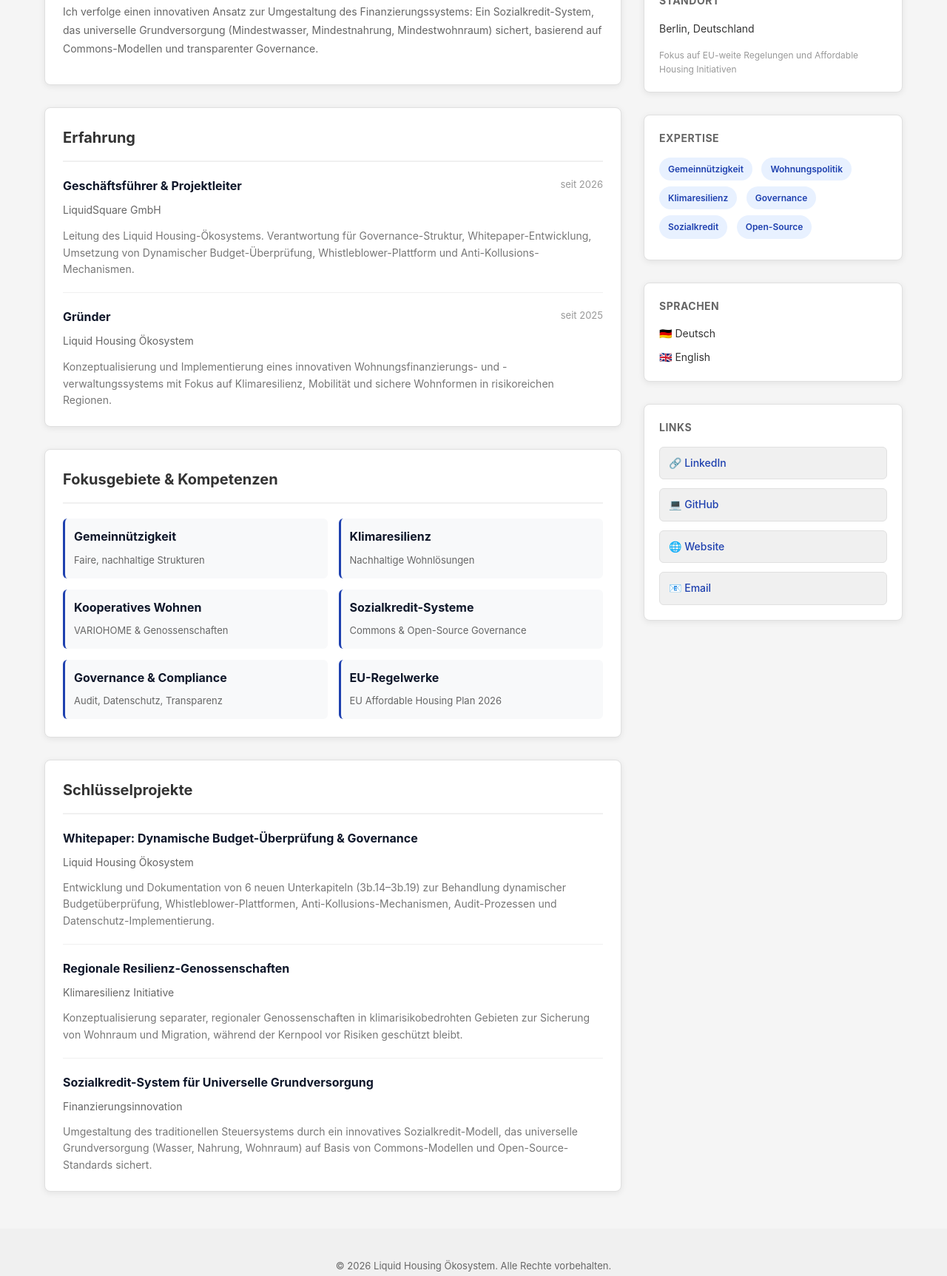
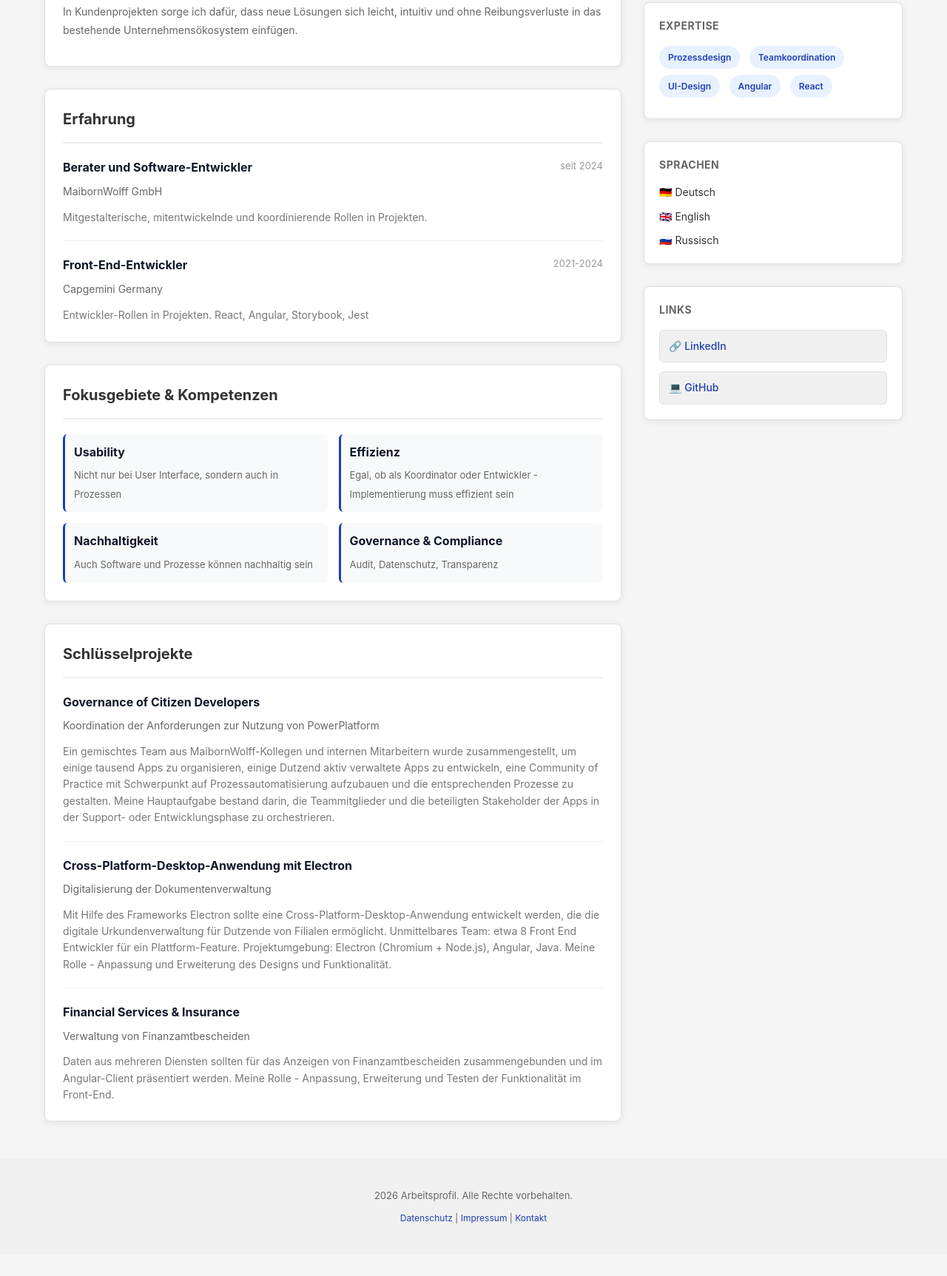
Before and after one commit to VadimNau/VadimNau.github.io, a plain HTML site: page index.html in a window 1280 px wide. Shown: the part 552-2277 px from the top of the page at 74% size. After the commit the page ends 2248 px from the top, so only its background shows below. Drawn offline with Linux system fonts and the light colour scheme.

Commit message:
adjust content

```diff
--- a/index.html
+++ b/index.html
@@ -342,10 +342,10 @@
     <header>
         <div class="header-bg"></div>
         <div class="profile-header">
-            <div class="profile-pic">🏠</div>
+            <div class="profile-pic">📊</div>
             <div class="profile-info">
-                <h1>Liquid Housing Founder</h1>
-                <p>Projektleiter & Geschäftsführer bei LiquidSquare</p>
+                <h1>Process & Software Design</h1>
+                <p>Prozessautomatisierung & Webtechnologien</p>
                 <p class="location">📍 Berlin, Deutschland</p>
             </div>
         </div>
@@ -358,8 +358,8 @@
             <div class="card">
                 <h2>Über mich</h2>
                 <div class="about-content">
-                    <p>Projektleiter und Gründer des Liquid Housing-Ökosystems. Mein Fokus liegt auf der Schaffung gemeinnütziger, fairer Strukturen zur Unterstützung von VARIOHOME und seinen Mitgliedern. Das Ziel: Lebenskosten senken durch kooperative Wohnformen – nicht Reich werden.</p>
-                    <p style="margin-top: 15px;">Ich verfolge einen innovativen Ansatz zur Umgestaltung des Finanzierungssystems: Ein Sozialkredit-System, das universelle Grundversorgung (Mindestwasser, Mindestnahrung, Mindestwohnraum) sichert, basierend auf Commons-Modellen und transparenter Governance.</p>
+                    <p>Als Berater und Software-Designer gestalte ich die Lösungen der MaibornWolff Delivery Unit „Pro-Code AI Solutions“ aktiv mit. Mit einem Background in Digital Design und Process Usability fokussiere ich mich darauf, Geschäfts- und Produktionsprozesse messbar besser zu machen.</p>
+                    <p style="margin-top: 15px;">In Kundenprojekten sorge ich dafür, dass neue Lösungen sich leicht, intuitiv und ohne Reibungsverluste in das bestehende Unternehmensökosystem einfügen.</p>
                 </div>
             </div>
 
@@ -370,26 +370,26 @@
                 <div class="experience-item">
                     <div class="experience-header">
                         <div class="experience-title">
-                            <h3>Geschäftsführer & Projektleiter</h3>
-                            <div class="experience-subtitle">LiquidSquare GmbH</div>
+                            <h3>Berater und Software-Entwickler</h3>
+                            <div class="experience-subtitle">MaibornWolff GmbH</div>
                         </div>
-                        <div class="experience-time">seit 2026</div>
+                        <div class="experience-time">seit 2024</div>
                     </div>
                     <div class="experience-desc">
-                        Leitung des Liquid Housing-Ökosystems. Verantwortung für Governance-Struktur, Whitepaper-Entwicklung, Umsetzung von Dynamischer Budget-Überprüfung, Whistleblower-Plattform und Anti-Kollusions-Mechanismen.
+                        Mitgestalterische, mitentwickelnde und koordinierende Rollen in Projekten.
                     </div>
                 </div>
 
                 <div class="experience-item">
                     <div class="experience-header">
                         <div class="experience-title">
-                            <h3>Gründer</h3>
-                            <div class="experience-subtitle">Liquid Housing Ökosystem</div>
+                            <h3>Front-End-Entwickler</h3>
+                            <div class="experience-subtitle">Capgemini Germany</div>
                         </div>
-                        <div class="experience-time">seit 2025</div>
+                        <div class="experience-time">2021-2024</div>
                     </div>
                     <div class="experience-desc">
-                        Konzeptualisierung und Implementierung eines innovativen Wohnungsfinanzierungs- und -verwaltungssystems mit Fokus auf Klimaresilienz, Mobilität und sichere Wohnformen in risikoreichen Regionen.
+                        Entwickler-Rollen in Projekten. React, Angular, Storybook, Jest
                     </div>
                 </div>
             </div>
@@ -399,28 +399,20 @@
                 <h2>Fokusgebiete & Kompetenzen</h2>
                 <div class="skills-grid">
                     <div class="skill-item">
-                        <strong>Gemeinnützigkeit</strong>
-                        <span>Faire, nachhaltige Strukturen</span>
+                        <strong>Usability</strong>
+                        <span>Nicht nur bei User Interface, sondern auch in Prozessen</span>
                     </div>
                     <div class="skill-item">
-                        <strong>Klimaresilienz</strong>
-                        <span>Nachhaltige Wohnlösungen</span>
+                        <strong>Effizienz</strong>
+                        <span>Egal, ob als Koordinator oder Entwickler - Implementierung muss effizient sein</span>
                     </div>
                     <div class="skill-item">
-                        <strong>Kooperatives Wohnen</strong>
-                        <span>VARIOHOME & Genossenschaften</span>
-                    </div>
-                    <div class="skill-item">
-                        <strong>Sozialkredit-Systeme</strong>
-                        <span>Commons & Open-Source Governance</span>
+                        <strong>Nachhaltigkeit</strong>
+                        <span>Auch Software und Prozesse können nachhaltig sein</span>
                     </div>
                     <div class="skill-item">
                         <strong>Governance & Compliance</strong>
                         <span>Audit, Datenschutz, Transparenz</span>
-                    </div>
-                    <div class="skill-item">
-                        <strong>EU-Regelwerke</strong>
-                        <span>EU Affordable Housing Plan 2026</span>
                     </div>
                 </div>
             </div>
@@ -430,26 +422,32 @@
                 <h2>Schlüsselprojekte</h2>
 
                 <div class="experience-item">
-                    <h3>Whitepaper: Dynamische Budget-Überprüfung & Governance</h3>
-                    <p class="experience-subtitle">Liquid Housing Ökosystem</p>
+                    <h3>Governance of Citizen Developers</h3>
+                    <p class="experience-subtitle">Koordination der Anforderungen zur Nutzung von PowerPlatform</p>
                     <div class="experience-desc">
-                        Entwicklung und Dokumentation von 6 neuen Unterkapiteln (3b.14–3b.19) zur Behandlung dynamischer Budgetüberprüfung, Whistleblower-Plattformen, Anti-Kollusions-Mechanismen, Audit-Prozessen und Datenschutz-Implementierung.
+                        Ein gemischtes Team aus MaibornWolff-Kollegen und internen Mitarbeitern wurde zusammengestellt, um einige tausend Apps zu organisieren,
+                        einige Dutzend aktiv verwaltete Apps zu entwickeln, eine Community of Practice mit Schwerpunkt auf Prozessautomatisierung aufzubauen und
+                        die entsprechenden Prozesse zu gestalten. Meine Hauptaufgabe bestand darin, die Teammitglieder und die beteiligten Stakeholder der Apps
+                        in der Support- oder Entwicklungsphase zu orchestrieren.
                     </div>
                 </div>
 
                 <div class="experience-item">
-                    <h3>Regionale Resilienz-Genossenschaften</h3>
-                    <p class="experience-subtitle">Klimaresilienz Initiative</p>
+                    <h3>Cross-Platform-Desktop-Anwendung mit Electron</h3>
+                    <p class="experience-subtitle">Digitalisierung der Dokumentenverwaltung</p>
                     <div class="experience-desc">
-                        Konzeptualisierung separater, regionaler Genossenschaften in klimarisikobedrohten Gebieten zur Sicherung von Wohnraum und Migration, während der Kernpool vor Risiken geschützt bleibt.
+                        Mit Hilfe des Frameworks Electron sollte eine Cross-Platform-Desktop-Anwendung entwickelt werden, die die digitale Urkundenverwaltung
+                        für Dutzende von Filialen ermöglicht. Unmittelbares Team: etwa 8 Front End Entwickler für ein Plattform-Feature.
+                        Projektumgebung: Electron (Chromium + Node.js), Angular, Java. Meine Rolle - Anpassung und Erweiterung des Designs und Funktionalität.
                     </div>
                 </div>
 
                 <div class="experience-item">
-                    <h3>Sozialkredit-System für Universelle Grundversorgung</h3>
-                    <p class="experience-subtitle">Finanzierungsinnovation</p>
+                    <h3>Financial Services & Insurance</h3>
+                    <p class="experience-subtitle">Verwaltung von Finanzamtbescheiden</p>
                     <div class="experience-desc">
-                        Umgestaltung des traditionellen Steuersystems durch ein innovatives Sozialkredit-Modell, das universelle Grundversorgung (Wasser, Nahrung, Wohnraum) auf Basis von Commons-Modellen und Open-Source-Standards sichert.
+                        Daten aus mehreren Diensten sollten für das Anzeigen von Finanzamtbescheiden zusammengebunden und im Angular-Client präsentiert werden.
+                        Meine Rolle - Anpassung, Erweiterung und Testen der Funktionalität im Front-End.
                     </div>
                 </div>
             </div>
@@ -457,32 +455,31 @@
 
         <!-- Sidebar -->
         <div class="sidebar">
-            <!-- Contact Card -->
+            <!-- Contact Card
             <div class="sidebar-card">
                 <h3>Kontakt</h3>
                 <div class="button-group">
                     <button class="btn btn-primary">Nachricht</button>
                     <button class="btn btn-secondary">+ Folgen</button>
                 </div>
-            </div>
+            </div> -->
 
             <!-- Location Card -->
             <div class="sidebar-card">
                 <h3>Standort</h3>
                 <p style="font-size: 14px; margin-bottom: 15px;">Berlin, Deutschland</p>
-                <p style="font-size: 12px; color: #999;">Fokus auf EU-weite Regelungen und Affordable Housing Initiativen</p>
+                <p style="font-size: 12px; color: #999;">Fokus auf EU-weite Software-Lösungen und Initiativen</p>
             </div>
 
             <!-- Expertise Card -->
             <div class="sidebar-card">
                 <h3>Expertise</h3>
                 <div>
-                    <span class="badge">Gemeinnützigkeit</span>
-                    <span class="badge">Wohnungspolitik</span>
-                    <span class="badge">Klimaresilienz</span>
-                    <span class="badge">Governance</span>
-                    <span class="badge">Sozialkredit</span>
-                    <span class="badge">Open-Source</span>
+                    <span class="badge">Prozessdesign</span>
+                    <span class="badge">Teamkoordination</span>
+                    <span class="badge">UI-Design</span>
+                    <span class="badge">Angular</span>
+                    <span class="badge">React</span>
                 </div>
             </div>
 
@@ -490,17 +487,16 @@
             <div class="sidebar-card">
                 <h3>Sprachen</h3>
                 <p style="font-size: 14px; margin-bottom: 10px;">🇩🇪 Deutsch</p>
-                <p style="font-size: 14px;">🇬🇧 English</p>
+                <p style="font-size: 14px; margin-bottom: 10px;">🇬🇧 English</p>
+                <p style="font-size: 14px;">🇷🇺 Russisch</p>
             </div>
 
             <!-- Social Links Card -->
             <div class="sidebar-card">
                 <h3>Links</h3>
                 <div class="social-links">
-                    <a href="#" class="social-link">🔗 LinkedIn</a>
-                    <a href="#" class="social-link">💻 GitHub</a>
-                    <a href="#" class="social-link">🌐 Website</a>
-                    <a href="#" class="social-link">📧 Email</a>
+                    <a href="https://www.linkedin.com/in/vadim-naumchik/" class="social-link">🔗 LinkedIn</a>
+                    <a href="https://github.com/VadimNau" class="social-link">💻 GitHub</a>
                 </div>
             </div>
         </div>
@@ -508,7 +504,7 @@
 
     <!-- Footer -->
     <footer>
-        <p>&copy; 2026 Liquid Housing Ökosystem. Alle Rechte vorbehalten.</p>
+        <p>2026 Arbeitsprofil. Alle Rechte vorbehalten.</p>
         <p style="margin-top: 10px; font-size: 12px;">
             <a href="#" style="color: #1e40af; text-decoration: none;">Datenschutz</a> |
             <a href="#" style="color: #1e40af; text-decoration: none;">Impressum</a> |
```
